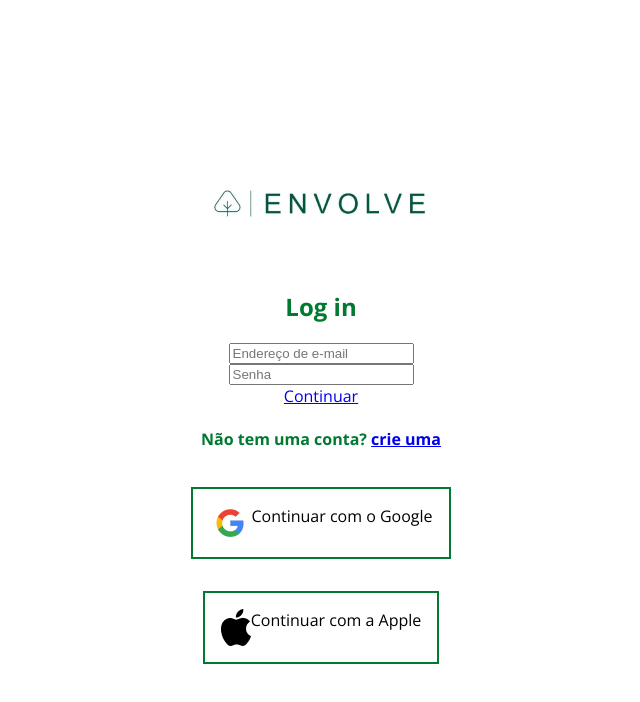
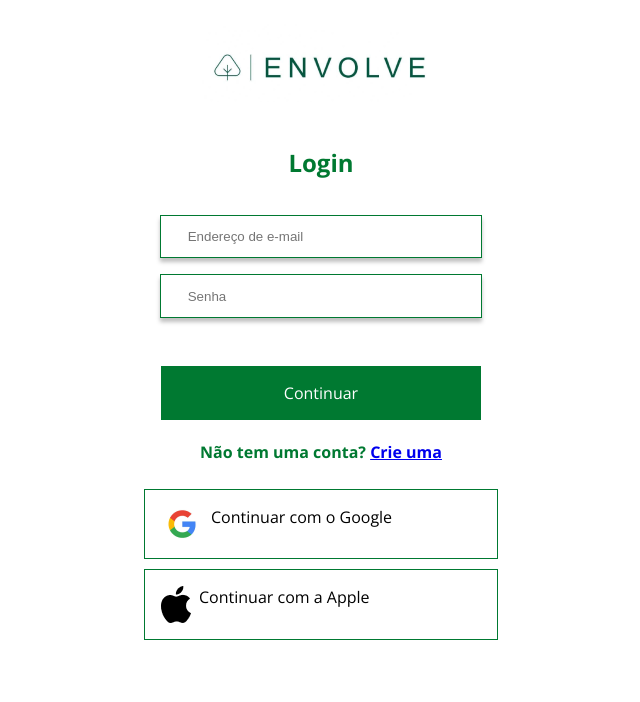
Before and after one commit to Pr0jet0X/projeto-envolve, a plain HTML site: page loginindex.html in a window 1280 px wide. Shown: the whole page, without its empty margins (319-959 px from the left). Drawn offline with nearby package versions, Linux system fonts and the light colour scheme.

Commit message:
Add files via upload

```diff
--- a/loginindex.html
+++ b/loginindex.html
@@ -16,25 +16,26 @@
             <img src="img/LOGO (3).png" alt="Logo do Envolve">
         </div>
         <div class="centro">
-            <h2>Log in</h2>
+            <h2>Login</h2>
+        </div>
+        <div class="centro input__div">
+            <input class="input" type="text" placeholder="Endereço de e-mail">
+        </div>
+        <div class="centro input__div">
+            <input class="input" type="text" placeholder="Senha">
         </div>
         <div class="centro">
-            <input type="text" placeholder="Endereço de e-mail">
+            <a href="index.html" class="botão__continuar">Continuar</a>
         </div>
         <div class="centro">
-            <input type="text" placeholder="Senha">
+            <h4>Não tem uma conta? <a href="#">Crie uma</a></h4>
         </div>
         <div class="centro">
-            <a href="index.html">Continuar</a>
+            <a href="#" class="botão__google">
+                <img src="img/image 40.png" alt="Logo da Google" class="botão__imagem"> Continuar com o Google</a>
         </div>
         <div class="centro">
-            <h4>Não tem uma conta? <a href="#">crie uma</a></h4>
-        </div>
-        <div class="centro">
-            <a href="#" class="botão__google"><img src="img/image 40.png" alt="Logo da Google"> Continuar com o Google</a>
-        </div>
-        <div class="centro">
-            <a href="#" class="botão__google"><img src="img/image 41.png" alt="Logo da Apple"> Continuar com a Apple</a>
+            <a href="#" class="botão__google"><img src="img/image 41.png" alt="Logo da Apple" class="botão__imagem"> Continuar com a Apple</a>
         </div>
     </section>
 </body>
--- a/loginstyle.css
+++ b/loginstyle.css
@@ -4,21 +4,47 @@
 }
 
 .pagina__login{
-    margin-top: 20vh;
     font-family: 'Open Sans', sans-serif;
     color: #007931;
+    font-weight: 400;
 }
 
 .logo{
-    margin: 2em;
+    margin: 1.5em;
+}
+
+.botão__continuar{
+    background-color: #007931;
+    color: white;
+    text-decoration: none;
+    padding: 1em;
+    width: 18em;
+    display: block;
+    text-align: center;
+    margin-top: 2em;
 }
 
 .botão__google{
     padding: 1em;
     color: #000000;
     text-decoration: none;
+    margin: 0.3em;
+    border: solid 1px #007931;
+    display: flex;
+    width: 20em;
+}
+
+.botão__imagem{
+    margin-right: 0.5em;
+}
+
+.input{
+    padding: 1em 2em;
+    border: 1px solid #007931;
+    box-shadow: 0px 4px 4px 0px rgba(0, 0, 0, 0.25);
+    width: 20em;
+}
+
+.input__div{
     margin: 1em;
-    border: solid 2px #007931;
-    display: flex;
-    text-align: center;
 }
--- a/style.css
+++ b/style.css
@@ -157,6 +157,7 @@
 .texto__texto{
     margin: 1em 1em;
     font-size: 20px;
+    text-align: justify;
 }
 
 .texto__imagem{
@@ -220,6 +221,7 @@
 .final__texto{
     margin: 2em 10%;
     font-size: 20px;
+    text-align: center;
 }
 
 .final__mensagem{
```
